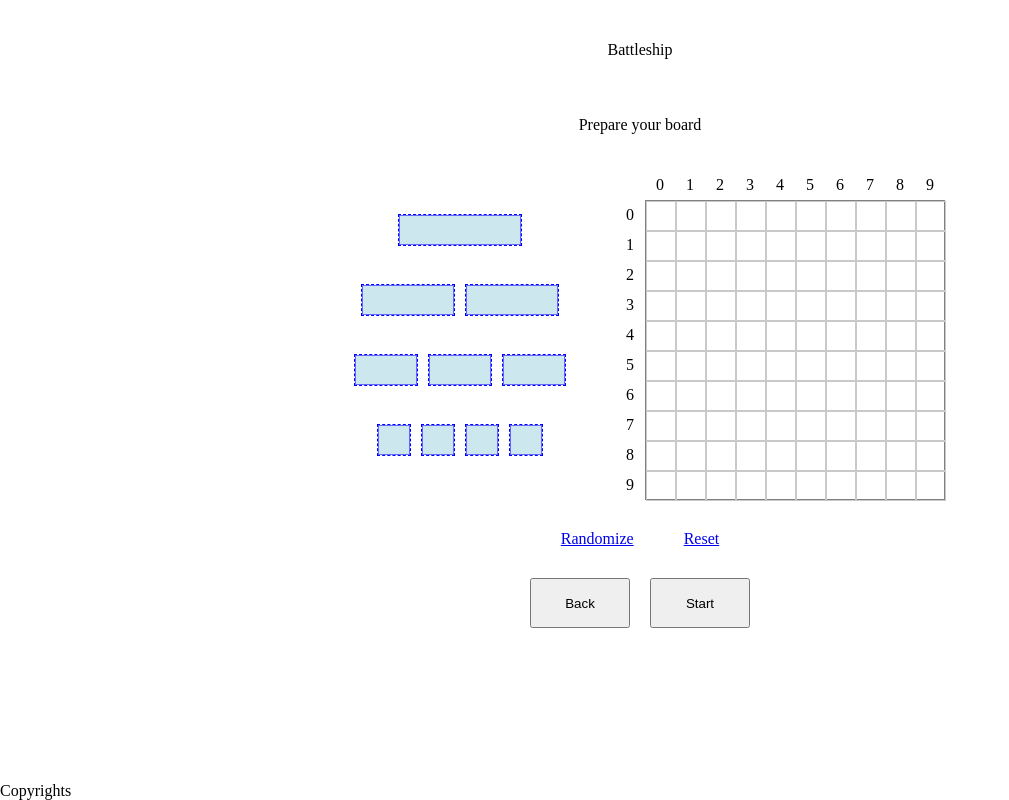
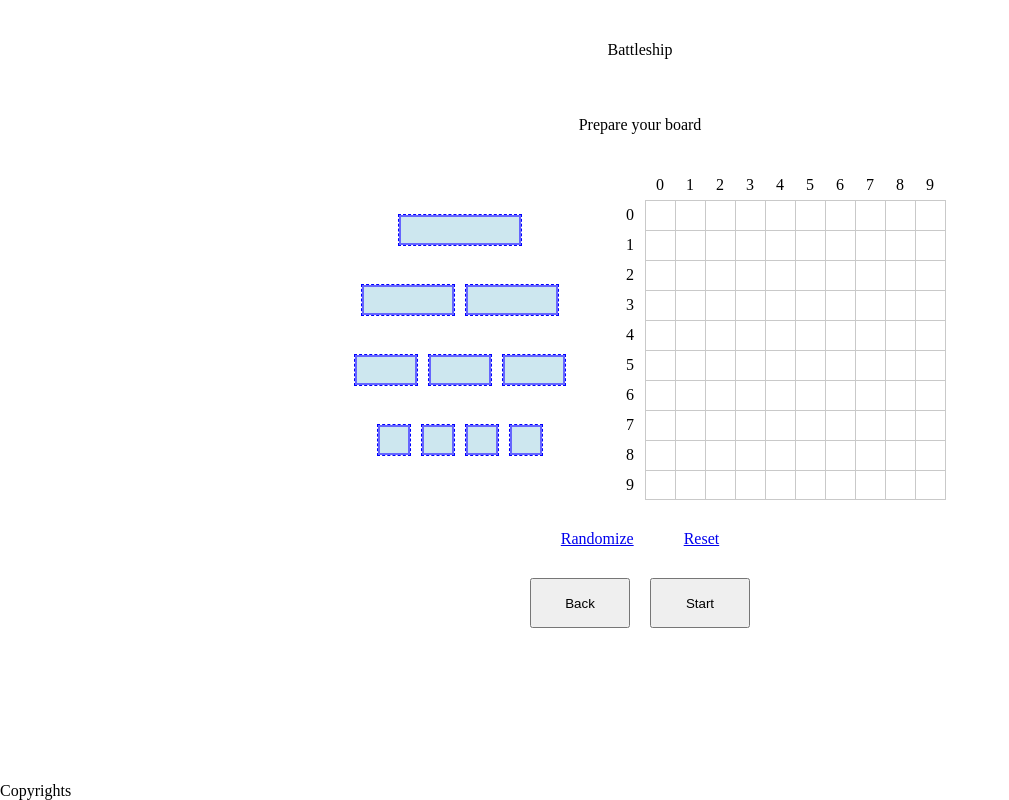
Before and after one commit to ShirshoDipto/battleship, a plain HTML site: page index.html in a window 1280 px wide. Both pictures are taken after a click on the button "vs AI". Shown: the whole page, without its empty margins (0-1009 px from the left). Drawn offline with Linux system fonts and the light colour scheme.

Commit message:
Fix cell border overlap issue

```diff
--- a/styles.css
+++ b/styles.css
@@ -6,6 +6,7 @@
 
 :root {
   --cell-width: 30px;
+  --cell-border-color: rgb(201, 201, 201);
 }
 
 #content {
@@ -113,11 +114,13 @@
   display: grid;
   grid-template-columns: repeat(10, var(--cell-width));
   grid-template-rows: repeat(10, var(--cell-width));
-  border: 1px solid grey;
+  border-left: thin solid var(--cell-border-color);
+  border-bottom: thin solid var(--cell-border-color);
 }
 
 .cell {
-  border: 0.5px solid rgb(201, 201, 201);
+  border-top: thin solid var(--cell-border-color);
+  border-right: thin solid var(--cell-border-color);
   display: flex;
   position: relative;
   justify-content: center;
@@ -130,7 +133,7 @@
 
 .draggable {
   display: grid;
-  border: thin solid blue;
+  border: 2px solid blue;
   background-color: lightblue;
   opacity: 0.6;
   cursor: move;
@@ -138,14 +141,14 @@
 
 .draggable-x {
   height: var(--cell-width);
-  top: -0.5px;
+  /* top: 0; */
   left: -1.5px;
 }
 
 .draggable-y {
   width: var(--cell-width);
   top: -1.5px;
-  left: -0.5px;
+  /* left: 0; */
 }
 
 .dragged {
```
